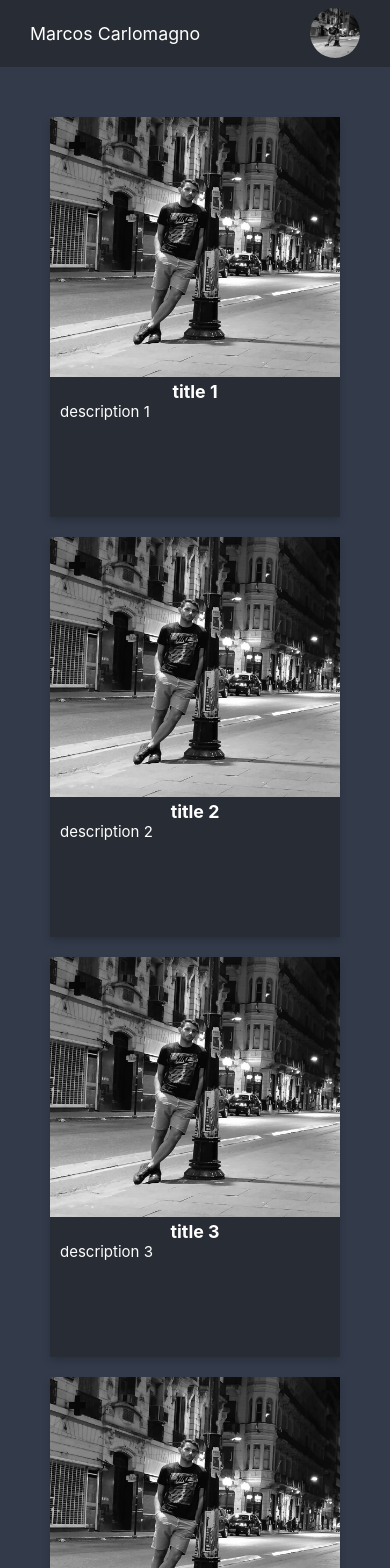
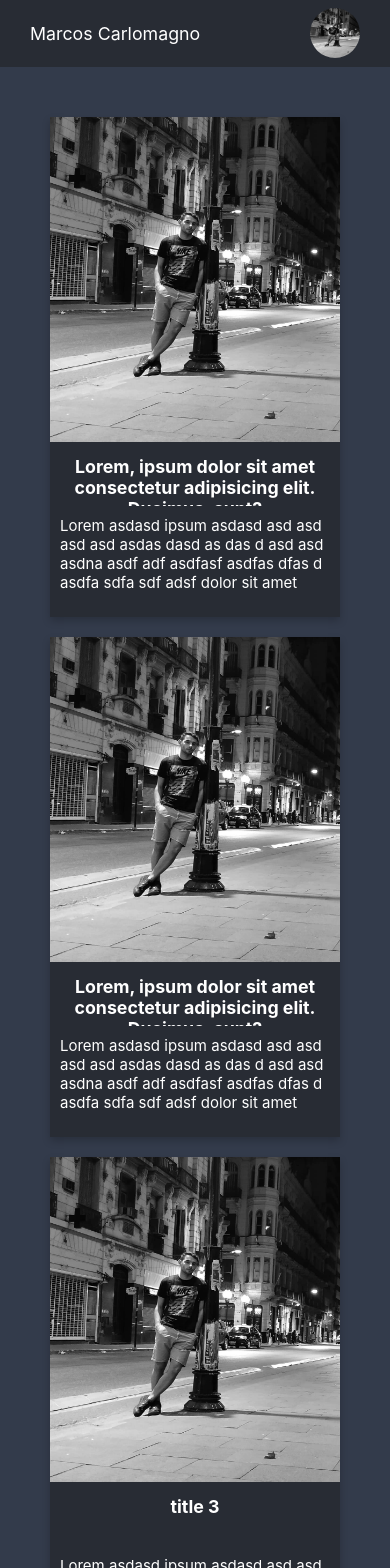
Before and after one commit to MCarlomagno/React-portfolio-maker, a React (Create React App) app: page / in a window 390 px wide. Shown: the top 1568 px of the page. Built offline with nearby package versions, Linux system fonts and the light colour scheme.

Commit message:
fix: title and description responsive

```diff
--- a/src/components/body/portfolio/portfolio-item/portfolio-item.css
+++ b/src/components/body/portfolio/portfolio-item/portfolio-item.css
@@ -9,12 +9,26 @@
 }
 
 .portfolio-item-title {
+    height: 10%;
     font-weight: bold;
+    max-width: 400px;
+    text-overflow: ellipsis;
+    overflow: hidden;
+    white-space: nowrap;
+    margin: 10px;
 }
 
 .portfolio-item-description {
+    height: 15%;
     font-size: 15px;
     text-align: left;
-    padding-left: 10px;
-    padding-right: 10px;
+    margin: 10px;
+    overflow: hidden;
+    text-overflow: ellipsis;
 }
+
+@media (max-width: 500px) {
+    .portfolio-item-title {
+        white-space: normal;
+    }
+ }
--- a/src/components/body/portfolio/portfolio.css
+++ b/src/components/body/portfolio/portfolio.css
@@ -10,7 +10,7 @@
 .portfolio-element {
     text-align: center;
     cursor: pointer;
-    height: 400px;
+    height: 500px;
     background: #282c34;
     box-shadow: 0 4px 8px 0 rgba(0,0,0,0.2);
     transition: 0.3s;
--- a/src/components/body/portfolio/portfolio.jsx
+++ b/src/components/body/portfolio/portfolio.jsx
@@ -3,12 +3,14 @@ import './portfolio.css'
 import imageUrl from './../../../assets/toolbar-image.jpg';
 
 function Portfolio () {
+    const fakeDescription = 'Lorem  asdasd ipsum asdasd asd asd asd asd asdas dasd as das d asd asd asdna asdf adf asdfasf asdfas dfas d asdfa sdfa sdf adsf dolor sit amet consectetur, adipisicing elit. Delectus numquam maiores iure labore ad, blanditiis tempore quod sunt? Distinctio eum repudiandae esse culpa praesentium voluptatibus odit perspiciatis! Iusto maxime ex vitae numquam eos ratione tempora quis fugit nulla, rerum quisquam atque, quo provident inventore recusandae modi ipsam, facilis quas explicabo?';
+    const fakeTitle1 = 'Lorem, ipsum dolor sit amet consectetur adipisicing elit. Ducimus, sunt?'
     return (
             <div className="portfolio-container">
-                <div className="portfolio-element"><PortfolioItem title={'title 1'} description={'description 1'} image={imageUrl}/></div>
-                <div className="portfolio-element"><PortfolioItem title={'title 2'} description={'description 2'} image={imageUrl}/></div>
-                <div className="portfolio-element"><PortfolioItem title={'title 3'} description={'description 3'} image={imageUrl}/></div>
-                <div className="portfolio-element"><PortfolioItem title={'title 4'} description={'description 4'} image={imageUrl}/></div>
+                <div className="portfolio-element"><PortfolioItem title={fakeTitle1} description={fakeDescription} image={imageUrl}/></div>
+                <div className="portfolio-element"><PortfolioItem title={fakeTitle1} description={fakeDescription} image={imageUrl}/></div>
+                <div className="portfolio-element"><PortfolioItem title={'title 3'} description={fakeDescription} image={imageUrl}/></div>
+                <div className="portfolio-element"><PortfolioItem title={'title 4'} description={fakeDescription} image={imageUrl}/></div>
             </div>
     );
 }
```
